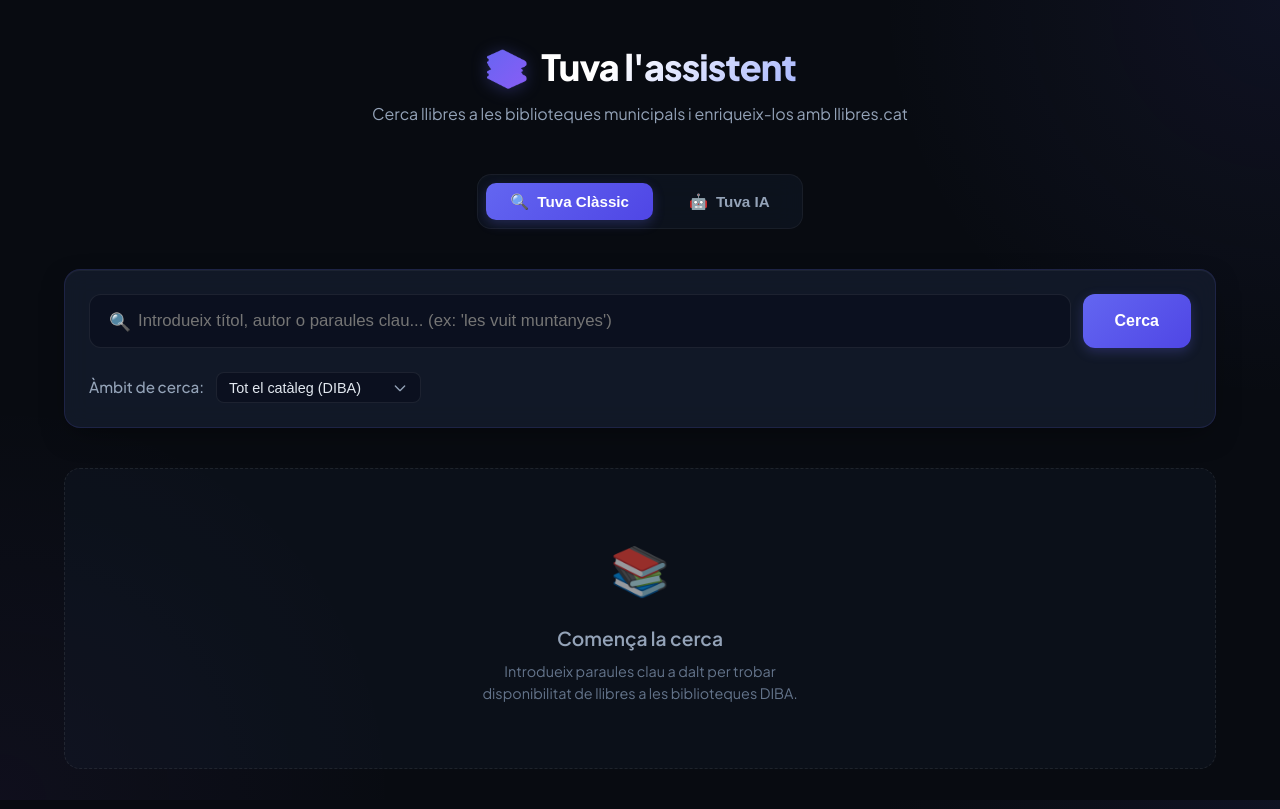
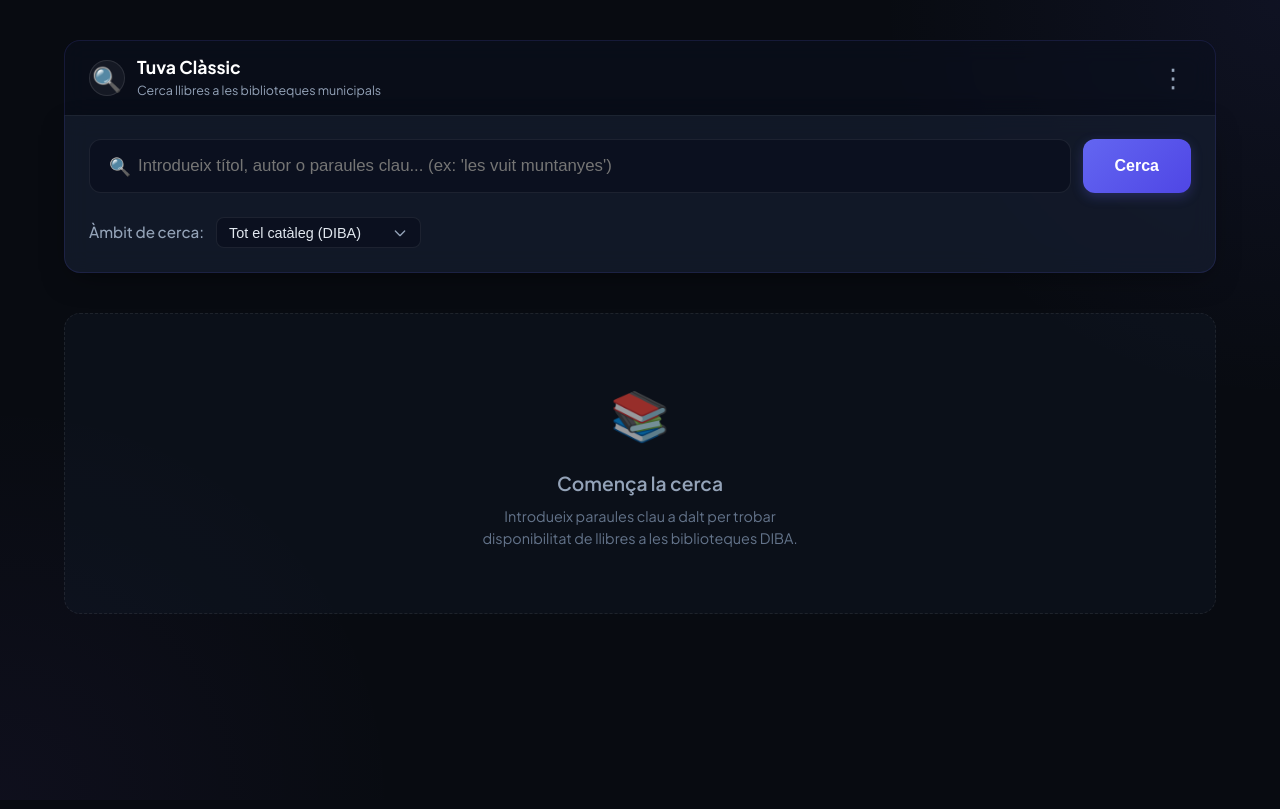
Before and after one commit to dmoliner/llibres-assist, a Vue app: page / in a window 1280 px wide. Built offline with nearby package versions, Linux system fonts and the light colour scheme.

Commit message:
feat: implementar menú dropdown de tres punts verticals (⋮) per canviar de vista (Tuva Clàssic / Tuva IA) en substitució de les pestanyes

```diff
--- a/src/App.vue
+++ b/src/App.vue
@@ -1,32 +1,40 @@
 <template>
   <div class="app-container">
-    <!-- Header -->
-    <header class="app-header">
-      <div class="app-title-group">
-        <span class="logo-icon">📚</span>
-        <h1>Tuva l'assistent</h1>
+    <!-- Classic Search Tab Content -->
+    <div v-if="activeTab === 'search'">
+      <!-- Search Header -->
+      <div class="app-header-unified search-header">
+        <div class="header-info">
+          <span class="header-logo-icon">🔍</span>
+          <div>
+            <h2>Tuva Clàssic</h2>
+            <p class="header-subtitle">Cerca llibres a les biblioteques municipals</p>
           </div>
-      <p class="app-subtitle">Cerca llibres a les biblioteques municipals i enriqueix-los amb llibres.cat</p>
-    </header>
+        </div>
 
-    <!-- Tab Selection -->
-    <div class="tabs-navigation">
+        <!-- Three vertical dots menu -->
+        <div class="header-menu-container" ref="searchMenuRef">
+          <button class="btn-header-menu" @click.stop="isMenuOpen = !isMenuOpen" aria-label="Menú">
+            ⋮
+          </button>
+          <transition name="fade-slide">
+            <div v-if="isMenuOpen" class="header-dropdown-menu">
               <button
-        :class="['tab-btn', activeTab === 'search' ? 'tab-active' : '']"
-        @click="activeTab = 'search'"
+                class="dropdown-item active"
+                disabled
               >
-        <span class="tab-icon">🔍</span> Tuva Clàssic
+                <span class="dropdown-icon">🔍</span> Tuva Clàssic
               </button>
               <button
-        :class="['tab-btn', activeTab === 'chat' ? 'tab-active' : '']"
-        @click="activeTab = 'chat'"
+                class="dropdown-item"
+                @click="activeTab = 'chat'; isMenuOpen = false"
               >
-        <span class="tab-icon">🤖</span> Tuva IA
+                <span class="dropdown-icon">🤖</span> Tuva IA
               </button>
             </div>
-
-    <!-- Classic Search Tab Content -->
-    <div v-if="activeTab === 'search'">
+          </transition>
+        </div>
+      </div>
       <!-- Search Form -->
       <div class="search-card">
         <form @submit.prevent="performSearch">
@@ -133,17 +141,33 @@
 
     <!-- AI Assistant Tab Content -->
     <div v-else-if="activeTab === 'chat'">
-      <ChatAssistant />
+      <ChatAssistant @change-tab="activeTab = $event" />
     </div>
   </div>
 </template>
 
 <script setup>
-import { ref, computed } from 'vue'
+import { ref, computed, onMounted, onUnmounted } from 'vue'
 import BookCard from './components/BookCard.vue'
 import ChatAssistant from './components/ChatAssistant.vue'
 
 const activeTab = ref('search')
+const isMenuOpen = ref(false)
+const searchMenuRef = ref(null)
+
+const handleClickOutside = (event) => {
+  if (searchMenuRef.value && !searchMenuRef.value.contains(event.target)) {
+    isMenuOpen.value = false
+  }
+}
+
+onMounted(() => {
+  document.addEventListener('click', handleClickOutside)
+})
+
+onUnmounted(() => {
+  document.removeEventListener('click', handleClickOutside)
+})
 const searchQuery = ref('')
 const searchScope = ref(171)
 
--- a/src/components/ChatAssistant.vue
+++ b/src/components/ChatAssistant.vue
@@ -8,6 +8,29 @@
           <h3>Tuva IA</h3>
           <p class="status-online">En línia • Cerca intel·ligent activa</p>
         </div>
+      </div>
+
+      <!-- Three vertical dots menu -->
+      <div class="header-menu-container" ref="chatMenuRef">
+        <button class="btn-header-menu" @click.stop="isMenuOpen = !isMenuOpen" aria-label="Menú">
+          ⋮
+        </button>
+        <transition name="fade-slide">
+          <div v-if="isMenuOpen" class="header-dropdown-menu">
+            <button
+              class="dropdown-item"
+              @click="selectTab('search')"
+            >
+              <span class="dropdown-icon">🔍</span> Tuva Clàssic
+            </button>
+            <button
+              class="dropdown-item active"
+              disabled
+            >
+              <span class="dropdown-icon">🤖</span> Tuva IA
+            </button>
+          </div>
+        </transition>
       </div>
     </div>
 
@@ -112,13 +135,29 @@
 </template>
 
 <script setup>
-import { ref, onMounted, nextTick } from 'vue'
+import { ref, onMounted, onUnmounted, nextTick } from 'vue'
+
+const emit = defineEmits(['change-tab'])
 
 const userInput = ref('')
 const chatScope = ref(171)
 const isLoading = ref(false)
 const messagesContainer = ref(null)
 const inputField = ref(null)
+
+const isMenuOpen = ref(false)
+const chatMenuRef = ref(null)
+
+const selectTab = (tab) => {
+  isMenuOpen.value = false
+  emit('change-tab', tab)
+}
+
+const handleClickOutside = (event) => {
+  if (chatMenuRef.value && !chatMenuRef.value.contains(event.target)) {
+    isMenuOpen.value = false
+  }
+}
 
 // ── Parser de missatges ─────────────────────────────────────────────────────
 
@@ -369,5 +408,12 @@ const useSuggestion = (text) => {
   sendMessage()
 }
 
-onMounted(scrollToBottom)
+onMounted(() => {
+  document.addEventListener('click', handleClickOutside)
+  scrollToBottom()
+})
+
+onUnmounted(() => {
+  document.removeEventListener('click', handleClickOutside)
+})
 </script>
--- a/src/style.css
+++ b/src/style.css
@@ -1441,9 +1441,171 @@ body {
     margin-bottom: 1rem;
     padding: 1.25rem 1rem;
     background: rgba(22, 30, 49, 0.4);
+    border-top: none;
   }
 
   .books-grid {
     padding: 0 1rem 2rem 1rem;
   }
-}
+
+  .app-header-unified {
+    border-radius: 0;
+    border-left: none;
+    border-right: none;
+    border-top: none;
+    padding: 0.75rem 1rem;
+    background: #0b0e14;
+  }
+}
+
+/* Unified App & Search Header styling */
+.app-header-unified {
+  display: flex;
+  justify-content: space-between;
+  align-items: center;
+  padding: 1rem 1.5rem;
+  background: rgba(10, 15, 30, 0.7);
+  backdrop-filter: blur(12px);
+  border-bottom: 1px solid rgba(255, 255, 255, 0.06);
+  border-top-left-radius: 16px;
+  border-top-right-radius: 16px;
+}
+
+.search-header {
+  border: 1px solid rgba(99, 102, 241, 0.15);
+  border-bottom: none;
+  background: rgba(10, 15, 30, 0.6);
+}
+
+.search-card {
+  border-top-left-radius: 0;
+  border-top-right-radius: 0;
+  border-top: none;
+}
+
+.header-info {
+  display: flex;
+  align-items: center;
+  gap: 0.75rem;
+}
+
+.header-logo-icon {
+  font-size: 1.5rem;
+  background: rgba(255, 255, 255, 0.05);
+  border: 1px solid rgba(255, 255, 255, 0.1);
+  padding: 0.25rem;
+  border-radius: 50%;
+  display: flex;
+  align-items: center;
+  justify-content: center;
+  width: 36px;
+  height: 36px;
+}
+
+.header-logo-icon.logo-ai {
+  background: rgba(99, 102, 241, 0.15);
+  border-color: rgba(99, 102, 241, 0.25);
+}
+
+.header-info h2 {
+  margin: 0;
+  font-size: 1.1rem;
+  font-weight: 700;
+  color: #fff;
+  line-height: 1.2;
+}
+
+.header-subtitle {
+  margin: 0.15rem 0 0 0;
+  font-size: 0.78rem;
+  color: #94a3b8;
+  font-weight: 400;
+}
+
+.status-online-text {
+  color: #10b981;
+  font-weight: 500;
+}
+
+/* Three dots menu container */
+.header-menu-container {
+  position: relative;
+}
+
+.btn-header-menu {
+  background: transparent;
+  border: none;
+  color: #94a3b8;
+  font-size: 1.6rem;
+  cursor: pointer;
+  width: 36px;
+  height: 36px;
+  border-radius: 50%;
+  display: flex;
+  align-items: center;
+  justify-content: center;
+  transition: all 0.2s ease;
+  outline: none;
+}
+
+.btn-header-menu:hover {
+  background: rgba(255, 255, 255, 0.08);
+  color: #fff;
+}
+
+/* Dropdown Menu */
+.header-dropdown-menu {
+  position: absolute;
+  top: calc(100% + 8px);
+  right: 0;
+  background: #101524;
+  border: 1px solid rgba(255, 255, 255, 0.08);
+  border-radius: 12px;
+  padding: 0.5rem;
+  min-width: 170px;
+  box-shadow: 0 10px 25px -5px rgba(0, 0, 0, 0.6);
+  z-index: 100;
+}
+
+.dropdown-item {
+  width: 100%;
+  background: transparent;
+  border: none;
+  color: #94a3b8;
+  padding: 0.6rem 0.75rem;
+  font-size: 0.88rem;
+  text-align: left;
+  border-radius: 8px;
+  cursor: pointer;
+  display: flex;
+  align-items: center;
+  gap: 0.6rem;
+  transition: all 0.2s ease;
+}
+
+.dropdown-item:hover {
+  background: rgba(99, 102, 241, 0.12);
+  color: #fff;
+}
+
+.dropdown-item.active {
+  background: rgba(99, 102, 241, 0.2);
+  color: #fff;
+  font-weight: 600;
+}
+
+.dropdown-icon {
+  font-size: 1rem;
+}
+
+/* Animations */
+.fade-slide-enter-active,
+.fade-slide-leave-active {
+  transition: opacity 0.15s ease, transform 0.15s ease;
+}
+
+.fade-slide-enter-from,
+.fade-slide-leave-to {
+  opacity: 0;
+  transform: translateY(-8px);
+}
```
Lines whose indentation alone changed are shown as unchanged.
